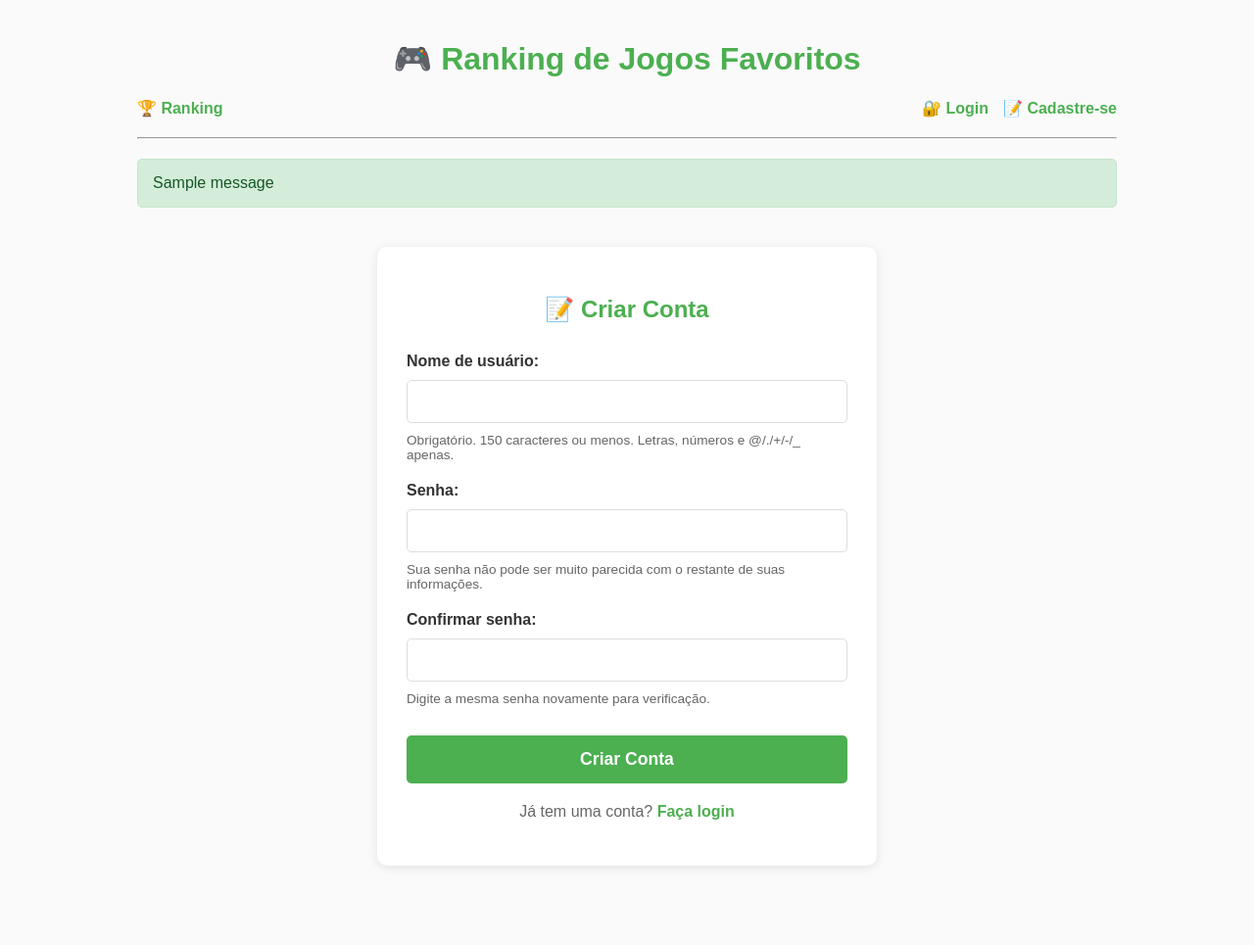
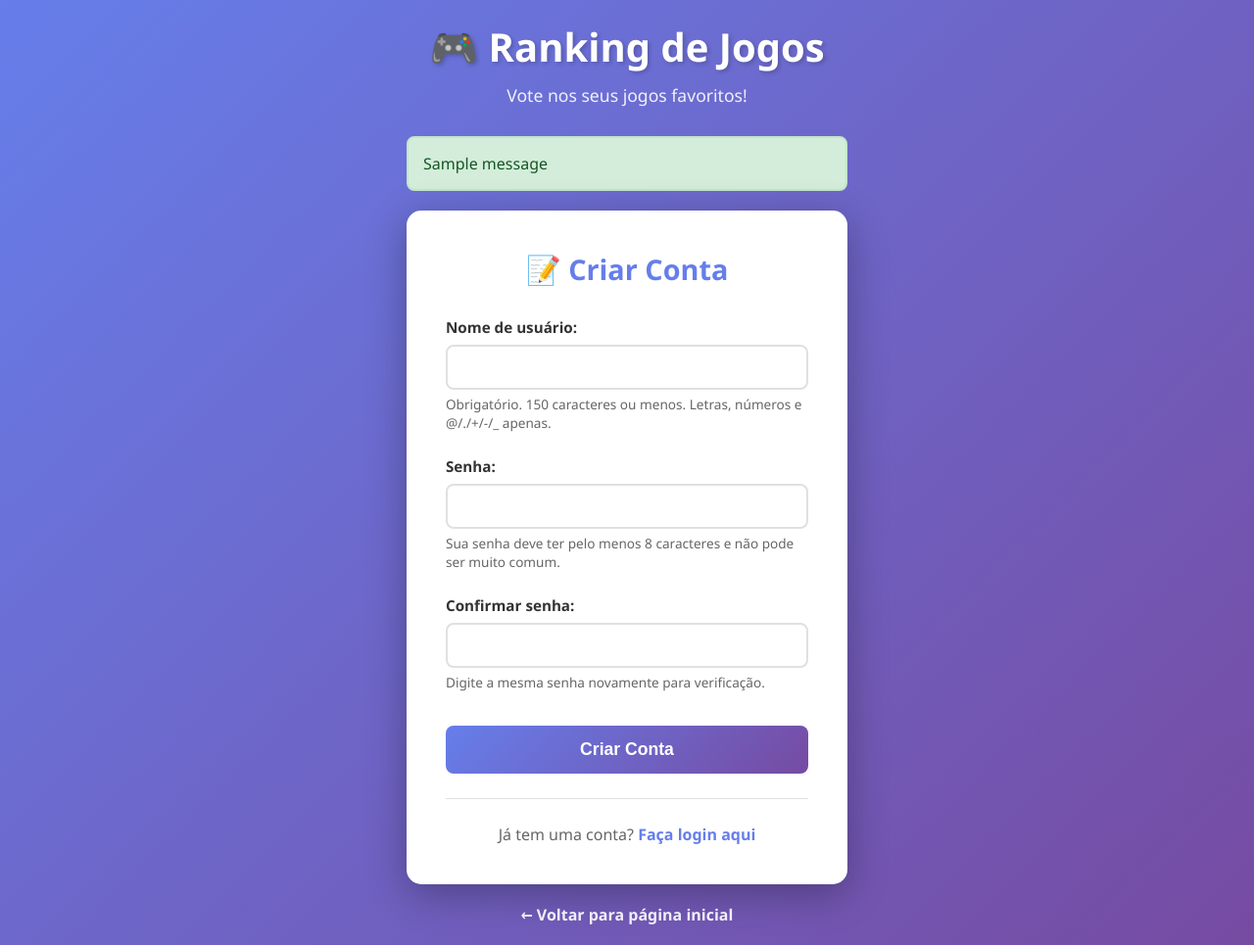
Before and after one commit to alangabriel10/rankingdejogos-django, a Django app: template ranking/jogos/templates/jogos/registro.html in a window 1280 px wide. Shown: the whole page at 98% size. Before the commit the page ends 886 px from the top, so only its background shows below. Run offline with Django 3.2, Linux system fonts and the light colour scheme; the template is opened without the code that fills it, so the values that code supplies are empty, except form fields; tables that the repository leaves empty hold one stand-in row (values such as "Sample post"); one stand-in notice (Sample message) is shown; form fields are guessed from the names that the template uses.

Commit message:
Atualizado

```diff
--- a/ranking/jogos/templates/jogos/base.html
+++ b/ranking/jogos/templates/jogos/base.html
@@ -1,8 +1,8 @@
 <!DOCTYPE html>
 <html lang="pt-br">
   <head>
-    <meta charset="UTF-8">
-    <meta name="viewport" content="width=device-width, initial-scale=1.0">
+    <meta charset="UTF-8" />
+    <meta name="viewport" content="width=device-width, initial-scale=1.0" />
     <title>Ranking de Jogos</title>
     <style>
       body {
@@ -20,7 +20,7 @@
 
       header h1 {
         text-align: center;
-            color: #4CAF50;
+        color: #4caf50;
       }
 
       nav {
@@ -44,8 +44,9 @@
         gap: 15px;
       }
 
-        nav a, .nav-user span {
-            color: #4CAF50;
+      nav a,
+      .nav-user span {
+        color: #4caf50;
         text-decoration: none;
         font-weight: bold;
       }
@@ -111,7 +112,7 @@
       }
 
       button {
-            background: #4CAF50;
+        background: #4caf50;
         color: white;
         border: none;
         padding: 10px 20px;
@@ -155,38 +187,38 @@
       <nav>
         <div class="nav-links">
           <a href="{% url 'lista_jogos' %}">🏆 Ranking</a>
-                {% if user.is_authenticated %}
-                <a href="{% url 'criar_jogo' %}">➕ Adicionar Jogo</a>
-                {% endif %}
+          <!-- Link de Adicionar Jogo REMOVIDO -->
         </div>
 
         <div class="nav-user">
           {% if user.is_authenticated %}
-                    <span class="user-info">👤 {{ user.username }}</span>
+          <span class="user-info"> {{ user.username }}</span>
           <a href="{% url 'perfil' %}">Meu Perfil</a>
-                    <a href="{% url 'logout' %}">Sair</a>
+          <form
+            action="{% url 'logout' %}"
+            method="post"
+            style="display: inline; margin: 0"
+          >
+            {% csrf_token %}
+            <button type="submit" class="btn-logout"> Sair / Trocar Usuário</button>
+          </form>
           {% else %}
-                    <a href="{% url 'login' %}">🔐 Login</a>
-                    <a href="{% url 'registro' %}">📝 Cadastre-se</a>
+          <a href="{% url 'login' %}" class="btn-login-header">🔐 Entrar</a>
           {% endif %}
         </div>
       </nav>
-        <hr>
+      <hr />
     </header>
 
     <!-- Mensagens do sistema -->
     {% if messages %}
     <div class="messages">
       {% for message in messages %}
-        <div class="alert alert-{{ message.tags }}">
-            {{ message }}
-        </div>
+      <div class="alert alert-{{ message.tags }}">{{ message }}</div>
       {% endfor %}
     </div>
     {% endif %}
 
-    <main>
-        {% block content %}{% endblock %}
-    </main>
+    <main>{% block content %}{% endblock %}</main>
   </body>
 </html>
--- /dev/null
+++ b/ranking/jogos/templates/jogos/base_auth.html
@@ -0,0 +1,239 @@
+<!DOCTYPE html>
+<html lang="pt-br">
+<head>
+    <meta charset="UTF-8">
+    <meta name="viewport" content="width=device-width, initial-scale=1.0">
+    <title>{% block title %}Autenticação{% endblock %} - Ranking de Jogos</title>
+    <style>
+        * {
+            margin: 0;
+            padding: 0;
+            box-sizing: border-box;
+        }
+
+        body {
+            font-family: 'Segoe UI', Tahoma, Geneva, Verdana, sans-serif;
+            background: linear-gradient(135deg, #667eea 0%, #764ba2 100%);
+            min-height: 100vh;
+            display: flex;
+            align-items: center;
+            justify-content: center;
+            padding: 20px;
+        }
+
+        .auth-wrapper {
+            width: 100%;
+            max-width: 450px;
+        }
+
+        .auth-header {
+            text-align: center;
+            margin-bottom: 30px;
+            color: white;
+        }
+
+        .auth-header h1 {
+            font-size: 2.5em;
+            margin-bottom: 10px;
+            text-shadow: 2px 2px 4px rgba(0,0,0,0.2);
+        }
+
+        .auth-header p {
+            font-size: 1.1em;
+            opacity: 0.9;
+        }
+
+        .auth-container {
+            background: white;
+            padding: 40px;
+            border-radius: 15px;
+            box-shadow: 0 10px 40px rgba(0,0,0,0.3);
+        }
+
+        .auth-container h2 {
+            text-align: center;
+            color: #667eea;
+            margin-bottom: 30px;
+            font-size: 1.8em;
+        }
+
+        .auth-form .form-group {
+            margin-bottom: 25px;
+        }
+
+        .auth-form label {
+            display: block;
+            font-weight: 600;
+            margin-bottom: 8px;
+            color: #333;
+            font-size: 0.95em;
+        }
+
+        .auth-form input {
+            width: 100%;
+            padding: 12px 15px;
+            border: 2px solid #e0e0e0;
+            border-radius: 8px;
+            font-size: 1em;
+            transition: all 0.3s;
+        }
+
+        .auth-form input:focus {
+            outline: none;
+            border-color: #667eea;
+            box-shadow: 0 0 0 3px rgba(102, 126, 234, 0.1);
+        }
+
+        .auth-form small {
+            display: block;
+            color: #666;
+            font-size: 0.85em;
+            margin-top: 5px;
+            line-height: 1.4;
+        }
+
+        .btn-primary {
+            width: 100%;
+            background: linear-gradient(135deg, #667eea 0%, #764ba2 100%);
+            color: white;
+            border: none;
+            padding: 14px;
+            border-radius: 8px;
+            font-size: 1.1em;
+            font-weight: bold;
+            cursor: pointer;
+            margin-top: 10px;
+            transition: transform 0.2s, box-shadow 0.2s;
+        }
+
+        .btn-primary:hover {
+            transform: translateY(-2px);
+            box-shadow: 0 5px 15px rgba(102, 126, 234, 0.4);
+        }
+
+        .btn-primary:active {
+            transform: translateY(0);
+        }
+
+        .auth-link {
+            text-align: center;
+            margin-top: 25px;
+            padding-top: 25px;
+            border-top: 1px solid #e0e0e0;
+            color: #666;
+        }
+
+        .auth-link a {
+            color: #667eea;
+            text-decoration: none;
+            font-weight: bold;
+        }
+
+        .auth-link a:hover {
+            text-decoration: underline;
+        }
+
+        .error-box {
+            background: #ffebee;
+            border: 2px solid #ef5350;
+            padding: 15px;
+            border-radius: 8px;
+            margin-bottom: 20px;
+            color: #c62828;
+        }
+
+        .error-box strong {
+            display: block;
+            margin-bottom: 8px;
+        }
+
+        .error-box ul {
+            margin-left: 20px;
+            line-height: 1.6;
+        }
+
+        .messages {
+            margin-bottom: 20px;
+        }
+
+        .alert {
+            padding: 15px;
+            border-radius: 8px;
+            margin-bottom: 15px;
+        }
+
+        .alert-success {
+            background: #d4edda;
+            border: 2px solid #c3e6cb;
+            color: #155724;
+        }
+
+        .alert-warning {
+            background: #fff3cd;
+            border: 2px solid #ffeaa7;
+            color: #856404;
+        }
+
+        .alert-info {
+            background: #d1ecf1;
+            border: 2px solid #bee5eb;
+            color: #0c5460;
+        }
+
+        .back-home {
+            text-align: center;
+            margin-top: 20px;
+        }
+
+        .back-home a {
+            color: white;
+            text-decoration: none;
+            font-weight: 600;
+            opacity: 0.9;
+            transition: opacity 0.3s;
+        }
+
+        .back-home a:hover {
+            opacity: 1;
+            text-decoration: underline;
+        }
+
+        @media (max-width: 500px) {
+            .auth-container {
+                padding: 30px 20px;
+            }
+
+            .auth-header h1 {
+                font-size: 2em;
+            }
+        }
+    </style>
+</head>
+<body>
+    <div class="auth-wrapper">
+        <div class="auth-header">
+            <h1>🎮 Ranking de Jogos</h1>
+            <p>Vote nos seus jogos favoritos!</p>
+        </div>
+
+        <!-- Mensagens do sistema -->
+        {% if messages %}
+        <div class="messages">
+            {% for message in messages %}
+            <div class="alert alert-{{ message.tags }}">
+                {{ message }}
+            </div>
+            {% endfor %}
+        </div>
+        {% endif %}
+
+        <div class="auth-container">
+            {% block content %}{% endblock %}
+        </div>
+
+        <div class="back-home">
+            <a href="{% url 'lista_jogos' %}">← Voltar para página inicial</a>
+        </div>
+    </div>
+</body>
+</html>
--- a/ranking/jogos/templates/jogos/registro.html
+++ b/ranking/jogos/templates/jogos/registro.html
@@ -1,7 +1,8 @@
-{% extends 'jogos/base.html' %}
+{% extends 'jogos/base_auth.html' %}
+
+{% block title %}Cadastro{% endblock %}
 
 {% block content %}
-<div class="auth-container">
 <h2>📝 Criar Conta</h2>
 
 <form method="post" class="auth-form">
@@ -10,7 +11,13 @@
     {% if form.errors %}
     <div class="error-box">
         <strong>⚠️ Erros no formulário:</strong>
-            {{ form.errors }}
+        <ul>
+            {% for field in form %}
+                {% for error in field.errors %}
+                    <li>{{ error }}</li>
+                {% endfor %}
+            {% endfor %}
+        </ul>
     </div>
     {% endif %}
 
@@ -23,7 +30,7 @@
     <div class="form-group">
         <label for="{{ form.password1.id_for_label }}">Senha:</label>
         {{ form.password1 }}
-            <small>Sua senha não pode ser muito parecida com o restante de suas informações.</small>
+        <small>Sua senha deve ter pelo menos 8 caracteres e não pode ser muito comum.</small>
     </div>
 
     <div class="form-group">
@@ -36,98 +43,6 @@
 </form>
 
 <p class="auth-link">
-        Já tem uma conta? <a href="{% url 'login' %}">Faça login</a>
+    Já tem uma conta? <a href="{% url 'login' %}">Faça login aqui</a>
 </p>
-</div>
-
-<style>
-    .auth-container {
-        max-width: 450px;
-        margin: 40px auto;
-        background: white;
-        padding: 30px;
-        border-radius: 10px;
-        box-shadow: 0 2px 10px rgba(0,0,0,0.1);
-    }
-
-    .auth-container h2 {
-        text-align: center;
-        color: #4CAF50;
-        margin-bottom: 30px;
-    }
-
-    .auth-form .form-group {
-        margin-bottom: 20px;
-    }
-
-    .auth-form label {
-        display: block;
-        font-weight: bold;
-        margin-bottom: 5px;
-        color: #333;
-    }
-
-    .auth-form input {
-        width: 100%;
-        padding: 12px;
-        border: 1px solid #ddd;
-        border-radius: 5px;
-        box-sizing: border-box;
-        font-size: 1em;
-    }
-
-    .auth-form input:focus {
-        outline: none;
-        border-color: #4CAF50;
-    }
-
-    .auth-form small {
-        display: block;
-        color: #666;
-        font-size: 0.85em;
-        margin-top: 5px;
-    }
-
-    .btn-primary {
-        width: 100%;
-        background: #4CAF50;
-        color: white;
-        border: none;
-        padding: 14px;
-        border-radius: 5px;
-        font-size: 1.1em;
-        font-weight: bold;
-        cursor: pointer;
-        margin-top: 10px;
-    }
-
-    .btn-primary:hover {
-        background: #45a049;
-    }
-
-    .auth-link {
-        text-align: center;
-        margin-top: 20px;
-        color: #666;
-    }
-
-    .auth-link a {
-        color: #4CAF50;
-        text-decoration: none;
-        font-weight: bold;
-    }
-
-    .auth-link a:hover {
-        text-decoration: underline;
-    }
-
-    .error-box {
-        background: #ffebee;
-        border: 1px solid #ef5350;
-        padding: 15px;
-        border-radius: 5px;
-        margin-bottom: 20px;
-        color: #c62828;
-    }
-</style>
 {% endblock %}
--- a/ranking/jogos/urls.py
+++ b/ranking/jogos/urls.py
@@ -4,7 +4,6 @@ from . import views
 urlpatterns = [
     # Jogos
     path('', views.ListaJogosView.as_view(), name='lista_jogos'),
-    path('novo/', views.CriarJogoView.as_view(), name='criar_jogo'),
     path('<int:pk>/', views.DetalheJogoView.as_view(), name='detalhes_jogo'),
     path('<int:pk>/votar/', views.VotarJogoView.as_view(), name='votar_jogo'),
 
```
Also changed, not shown: other parts of ranking/jogos/templates/jogos/base.html (+33 -2 lines), ranking/jogos/templates/jogos/login.html (+7 -90 lines), ranking/jogos/views.py (+13 -1 lines). Lines whose indentation alone changed are shown as unchanged.
